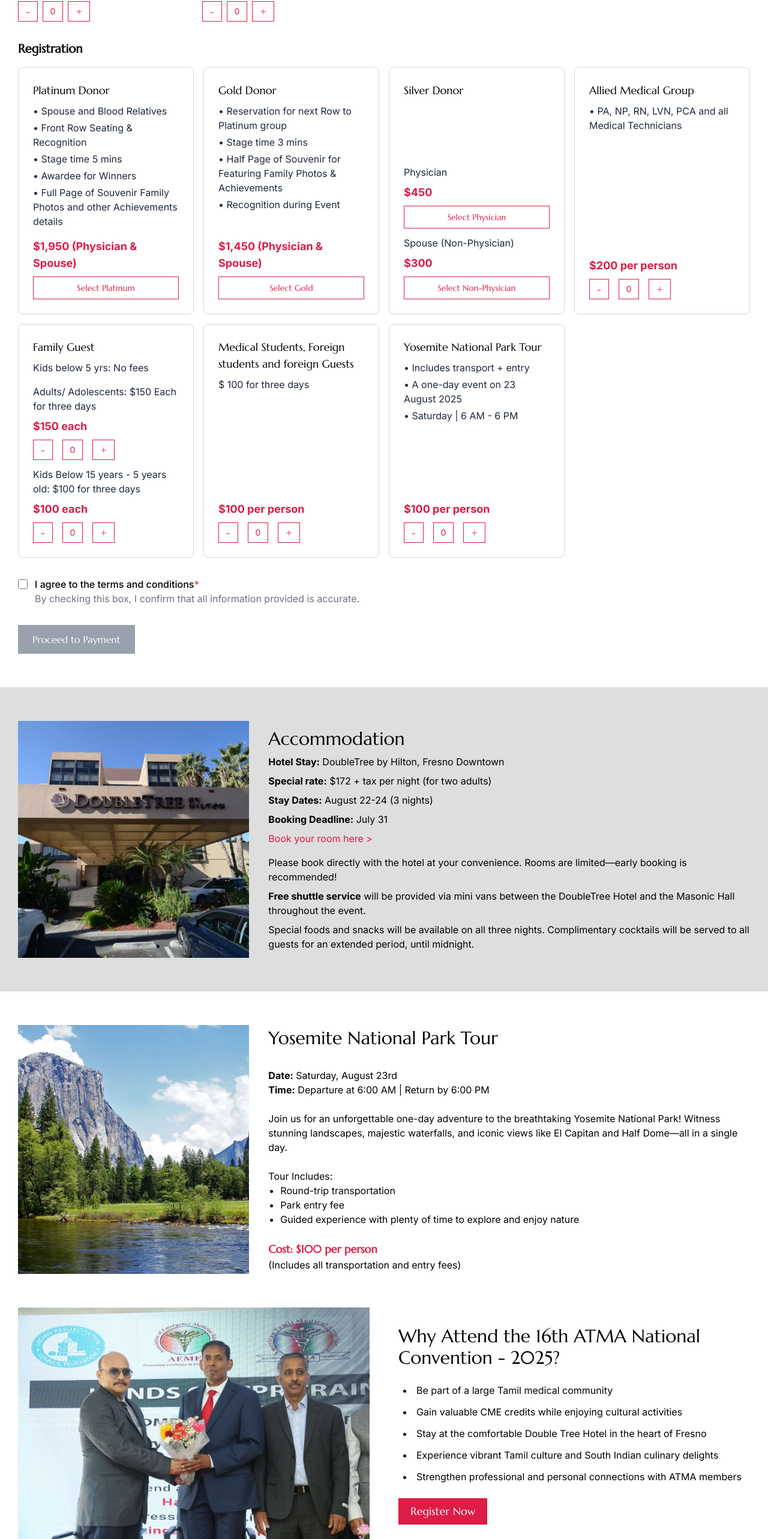
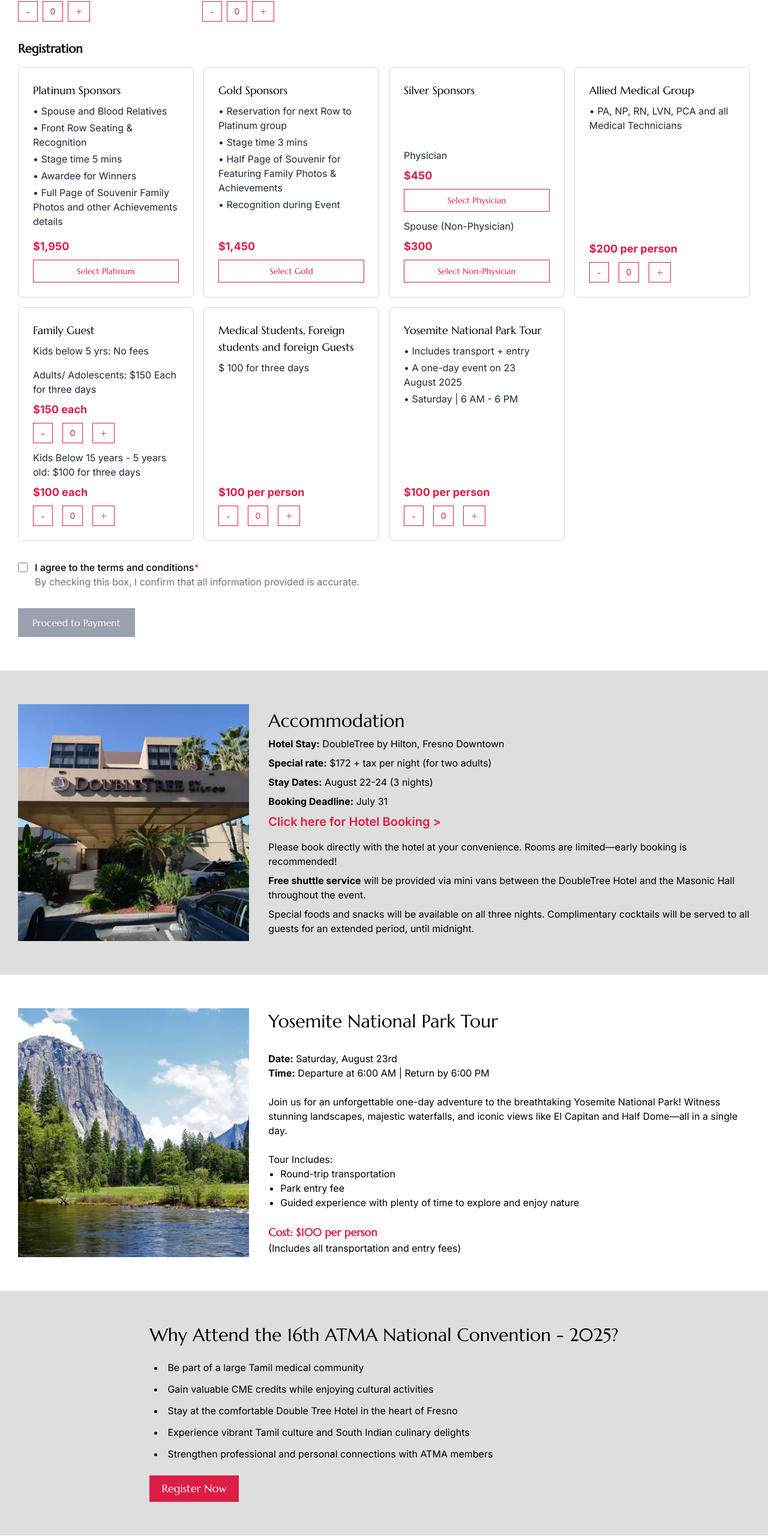
Before and after one commit to employeebhavya/atma-national-convention, a Next.js app: page / in a window 1280 px wide. Shown: the part 3047-5613 px from the top of the page at 60% size. Built offline with nearby package versions, Linux system fonts and the light colour scheme.

Commit message:
made changes given by sir

```diff
--- a/src/app/page.js
+++ b/src/app/page.js
@@ -24,7 +24,7 @@ export default function Home() {
       <Accommodation />
       <YosemiteNational />
       <WhyAttend />
-      <President />
+      {/* <President /> */}
       <Team />
       <TravelAndShuttle />
     </div>
--- a/src/components/Accommodation.jsx
+++ b/src/components/Accommodation.jsx
@@ -34,9 +34,9 @@ function Accommodation() {
               "https://www.hilton.com/en/hotels/fatccdt-doubletree-fresno-convention-center/?msockid=0cdde5f7717369d014b7f3fc708168a9"
             }
             target="_blank"
-            className="text-[#dc1d46]"
+            className="text-[#dc1d46] text-xl font-semibold hover:text-gray-800"
           >
-            {`Book your room here >`}
+            {`Click here for Hotel Booking >`}
           </Link>
           <p className="mt-2">
             Please book directly with the hotel at your convenience. Rooms are
--- a/src/components/RegistrationFoemTest.jsx
+++ b/src/components/RegistrationFoemTest.jsx
@@ -60,7 +60,7 @@ export default function RegistrationForm() {
 
   const registrationOptions = [
     {
-      label: "Platinum Donor",
+      label: "Platinum Sponsors",
       value: "platinum_family",
       amount: 1950,
       description: [
@@ -73,7 +73,7 @@ export default function RegistrationForm() {
       buttonText: "Select Platinum",
     },
     {
-      label: "Gold Donor",
+      label: "Gold Sponsors",
       value: "gold_couple",
       amount: 1450,
       description: [
@@ -85,7 +85,7 @@ export default function RegistrationForm() {
       buttonText: "Select Gold",
     },
     {
-      label: "Silver Donor",
+      label: "Silver Sponsors",
       value: "silver",
       options: [
         {
--- a/src/components/Team.jsx
+++ b/src/components/Team.jsx
@@ -14,6 +14,21 @@ function Team() {
           <div className="col-span-3 grid grid-cols-1 md:grid-cols-2 lg:grid-cols-3 gap-8 md:gap-4">
             <div className="flex flex-col gap-2">
               <Image
+                src="/president.jpg"
+                alt="Dr. Geetha Sivasubramaniam, MD"
+                width={372}
+                height={395}
+                className="object-cover"
+                loading="lazy"
+                quality={100}
+              />
+              <h3 className="text-lg font-semibold">Dr. Rajammal Jayakumar</h3>
+              <p className="text-sm text-gray-600">
+                National President/National Convention Chair
+              </p>
+            </div>
+            <div className="flex flex-col gap-2">
+              <Image
                 src="/team/1.png"
                 alt="Dr. Geetha Sivasubramaniam, MD"
                 width={372}
@@ -26,8 +41,9 @@ function Team() {
                 Dr. Rajarathinam Subramaniam
               </h3>
               <p className="text-sm text-gray-600">
-                National Convention Co-Chair Governor, California State and West
-                Coast Chapter
+                National Convention Co-Chair Governor, California State
+                <br />
+                and West Coast Chapter
               </p>
             </div>
             <div className="flex flex-col gap-2">
@@ -44,7 +60,10 @@ function Team() {
                 Dr. Thillakarasi Kannappan,
                 <br /> MD Gynecologist
               </h3>
-              <p className="text-sm text-gray-600">Deputy Governor</p>
+              <p className="text-sm text-gray-600">
+                Deputy Governor - California State and <br />
+                West Coast Chapter
+              </p>
             </div>
             <div className="flex flex-col gap-2">
               <Image
@@ -65,19 +84,6 @@ function Team() {
             </div>
             <div className="flex flex-col gap-2">
               <Image
-                src="/team/3.png"
-                alt="Dr. Geetha Sivasubramaniam, MD"
-                width={372}
-                height={395}
-                className="object-cover"
-                loading="lazy"
-                quality={100}
-              />
-              <h3 className="text-lg font-semibold">Mr. Prabu, PRO</h3>
-              <p className="text-sm text-gray-600">ATMA. California State</p>
-            </div>
-            <div className="flex flex-col gap-2">
-              <Image
                 src="/team/5.png"
                 alt="Dr. Anandhi Narasimhan, MD"
                 width={372}
@@ -93,6 +99,19 @@ function Team() {
                 Culture and Entertainment Secretary ATMA California
               </p>
             </div>
+            <div className="flex flex-col gap-2">
+              <Image
+                src="/team/3.png"
+                alt="Dr. Geetha Sivasubramaniam, MD"
+                width={372}
+                height={395}
+                className="object-cover"
+                loading="lazy"
+                quality={100}
+              />
+              <h3 className="text-lg font-semibold">Mr. Prabu, PRO</h3>
+              <p className="text-sm text-gray-600">ATMA. California State</p>
+            </div>
           </div>
         </div>
       </div>
--- a/src/components/WhyAttend.jsx
+++ b/src/components/WhyAttend.jsx
@@ -4,20 +4,11 @@ import React from "react";
 
 function WhyAttend() {
   return (
-    <section className="relative mb-14">
-      <div className="container grid grid-cols-1 lg:grid-cols-2 items-center gap-12">
-        <div>
-          <Image
-            src={"/images/10.jpg"}
-            width={742}
-            height={574}
-            alt="image"
-            quality={100}
-            className="w-full h-auto object-cover"
-          />
-        </div>
+    <section className="relative mb-14 bg-[#DEDEDE] py-14">
+      <div className="container">
+        <div className="flex items-center justify-center w-full">
           <div className="flex flex-col gap-6 items-start">
-          <h2 className="text-2xl lg:text-3xl text-black">
+            <h2 className="text-3xl text-black">
               Why Attend the 16th ATMA National Convention - 2025?
             </h2>
             <ul className="list-disc list-inside pl-2 text-base text-black flex flex-col gap-3">
@@ -33,7 +24,8 @@ function WhyAttend() {
                 delights
               </li>
               <li>
-              Strengthen professional and personal connections with ATMA members
+                Strengthen professional and personal connections with ATMA
+                members
               </li>
             </ul>
             <Link href={"#form"}>
@@ -43,6 +35,7 @@ function WhyAttend() {
             </Link>
           </div>
         </div>
+      </div>
     </section>
   );
 }
```
Also changed, not shown: public/president.jpg. Lines whose indentation alone changed are shown as unchanged.
